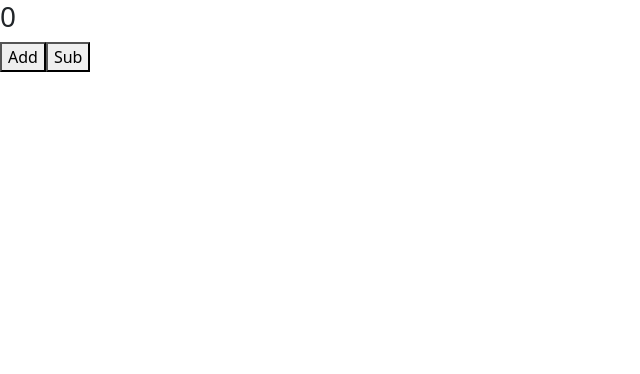
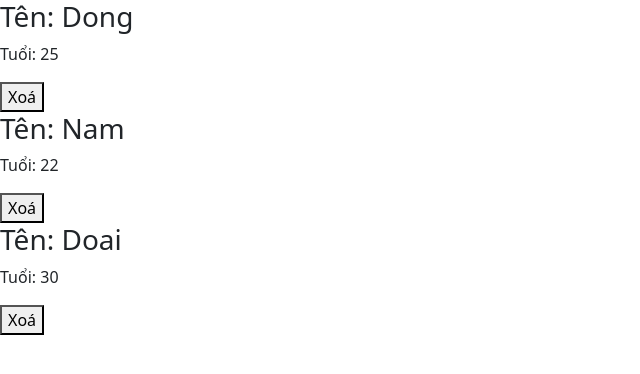
Before and after one commit to NguyenThienDong/angular4, an Angular app: page / in a window 1280 px wide. Shown: the top 374 px of the page, without its empty margins (0-640 px from the left). Built offline with nearby package versions, Linux system fonts and the light colour scheme.

Commit message:
lesson 29: bai tap ve output xoa person trong danh sach

```diff
--- a/src/app/app.component.html
+++ b/src/app/app.component.html
@@ -1 +1 @@
-<app-parent></app-parent>
+<app-list-person></app-list-person>
--- a/src/app/list-person/list-person.component.html
+++ b/src/app/list-person/list-person.component.html
@@ -1,3 +1,7 @@
 <ng-container *ngFor="let person of arrPeople">
-<app-person [name]="person.name" [age]="person.age"></app-person>
+  <app-person
+    [name]="person.name"
+    [age]="person.age"
+    (removePerson)="handleRemovePerson($event)"
+  ></app-person>
 </ng-container>
--- a/src/app/list-person/list-person.component.ts
+++ b/src/app/list-person/list-person.component.ts
@@ -11,4 +11,9 @@ export class ListPersonComponent {
     {name: 'Nam', age: 22},
     {name: 'Doai', age: 30}
   ]
+
+  handleRemovePerson(name: string) {
+    const index = this.arrPeople.findIndex(person => person.name === name);
+    this.arrPeople.splice(index, 1);
+  }
 }
--- a/src/app/person/person.component.html
+++ b/src/app/person/person.component.html
@@ -1,2 +1,3 @@
 <h3>Tên: {{name}}</h3>
 <p>Tuổi: {{age}}</p>
+<button (click)="removePersonByName()">Xoá</button>
--- a/src/app/person/person.component.ts
+++ b/src/app/person/person.component.ts
@@ -1,4 +1,4 @@
-import { Component, Input } from '@angular/core';
+import { Component, EventEmitter, Input, Output } from '@angular/core';
 
 @Component({
   selector: 'app-person',
@@ -6,6 +6,11 @@ import { Component, Input } from '@angular/core';
   styleUrls: ['./person.component.css']
 })
 export class PersonComponent {
-  @Input() name: String | undefined;
+  @Input() name: string | undefined;
   @Input() age: Number | String | undefined;
+  @Output() removePerson = new EventEmitter<string>();
+
+  removePersonByName() {
+    this.removePerson.emit(this.name || '')
+  }
 }
```
